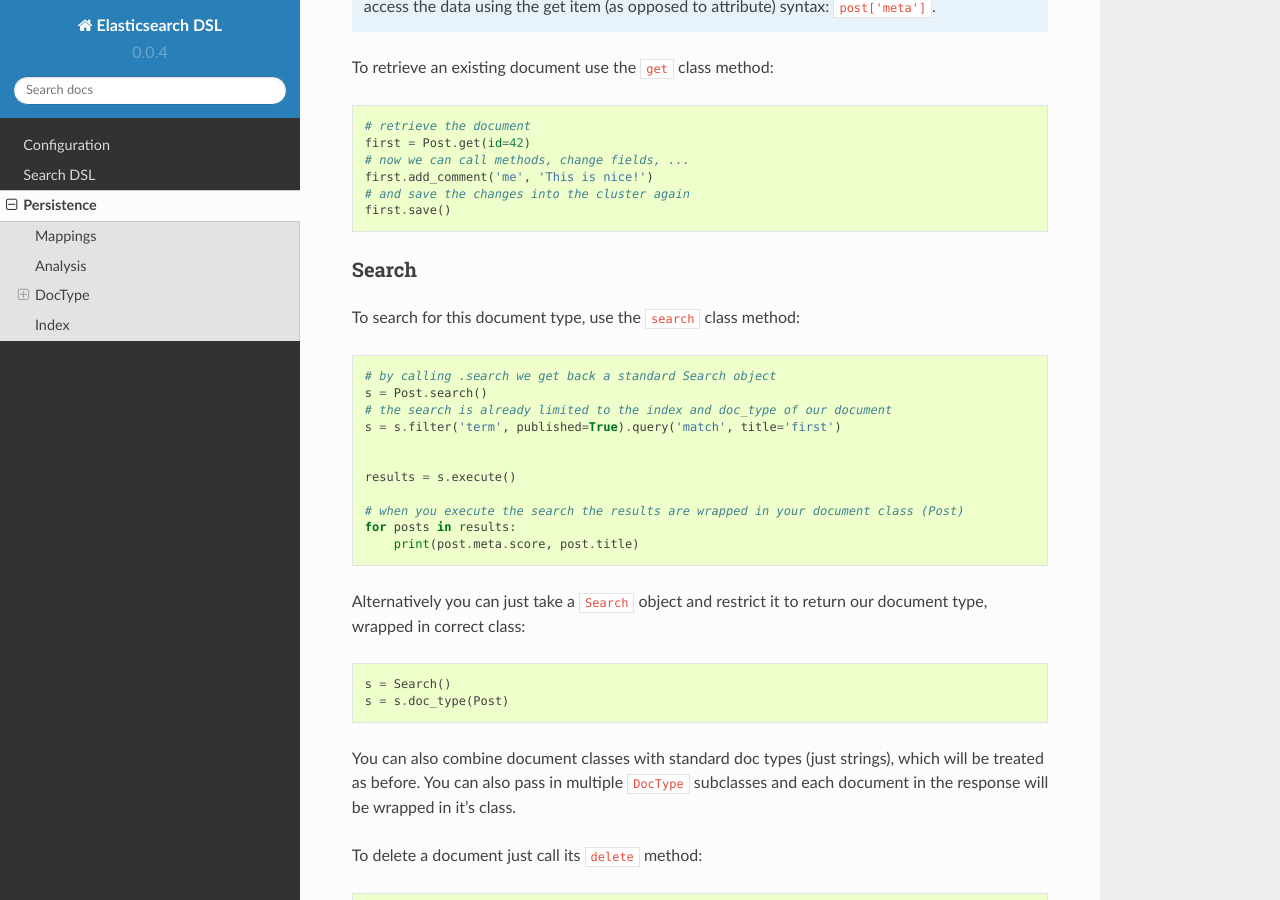
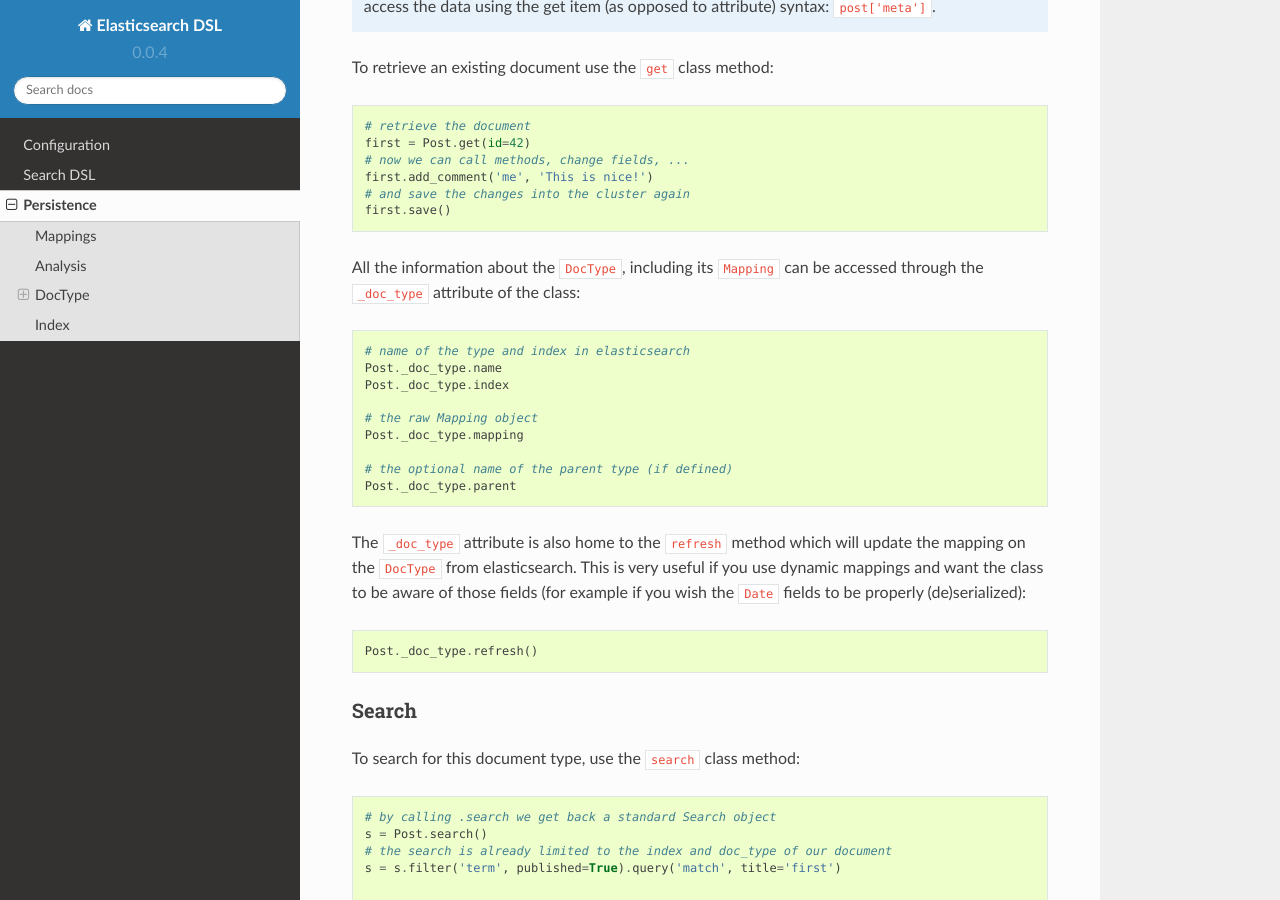
Before and after one commit to elastic/elasticsearch-dsl-py, a Sphinx documentation site: the page built from docs/persistence.rst, in a window 1280 px wide and 900 px high, scrolled down 3235 px. Built offline with Sphinx 7.4.7 and the Read the Docs theme 2.0.0, drawn with Linux system fonts in a browser that asks for light colours.

Commit message:
Document the _doc_type attribute on DocType

```diff
--- a/docs/persistence.rst
+++ b/docs/persistence.rst
@@ -191,6 +191,30 @@ To retrieve an existing document use the ``get`` class method:
     # and save the changes into the cluster again
     first.save()
 
+All the information about the ``DocType``, including its ``Mapping`` can be
+accessed through the ``_doc_type`` attribute of the class:
+
+.. code:: python
+
+    # name of the type and index in elasticsearch
+    Post._doc_type.name
+    Post._doc_type.index
+
+    # the raw Mapping object
+    Post._doc_type.mapping
+
+    # the optional name of the parent type (if defined)
+    Post._doc_type.parent
+
+The ``_doc_type`` attribute is also home to the ``refresh`` method which will
+update the mapping on the ``DocType`` from elasticsearch. This is very useful
+if you use dynamic mappings and want the class to be aware of those fields (for
+example if you wish the ``Date`` fields to be properly (de)serialized):
+
+.. code:: python
+
+    Post._doc_type.refresh()
+
 Search
 ~~~~~~
 
```
